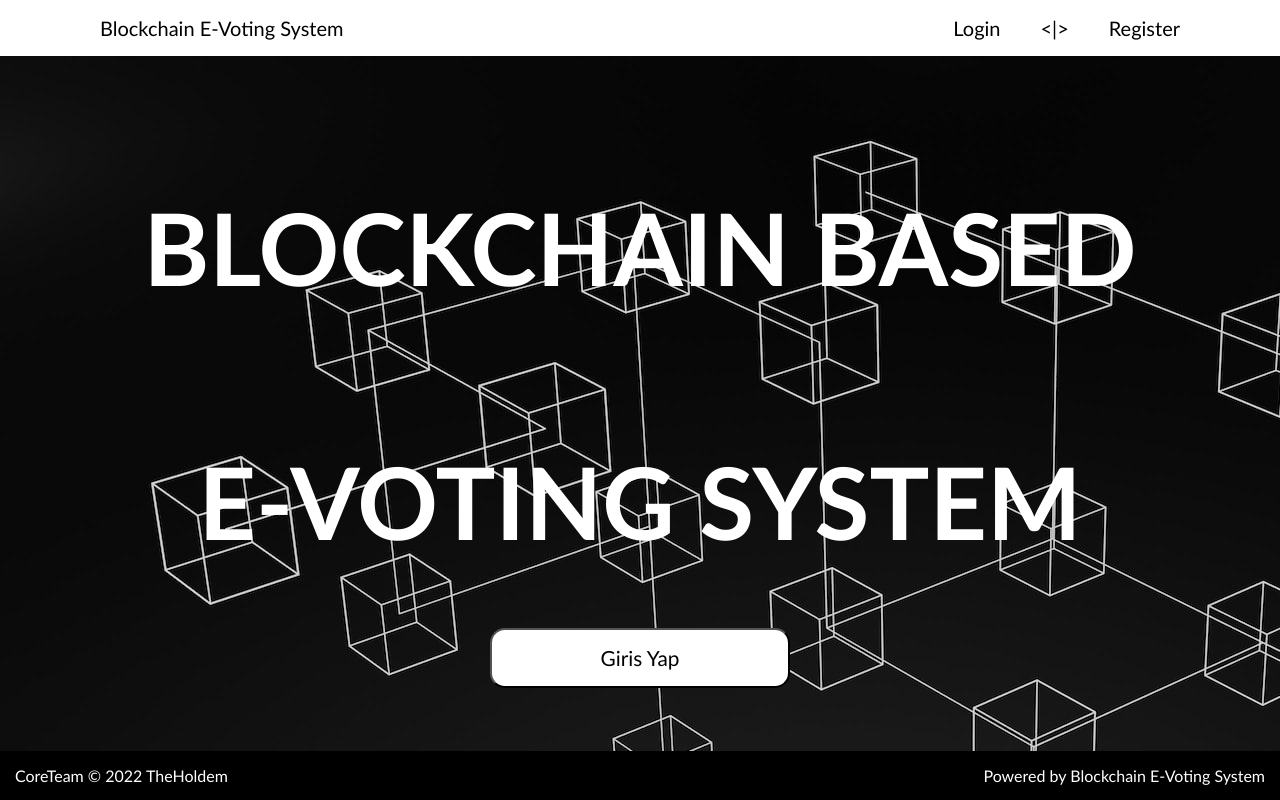
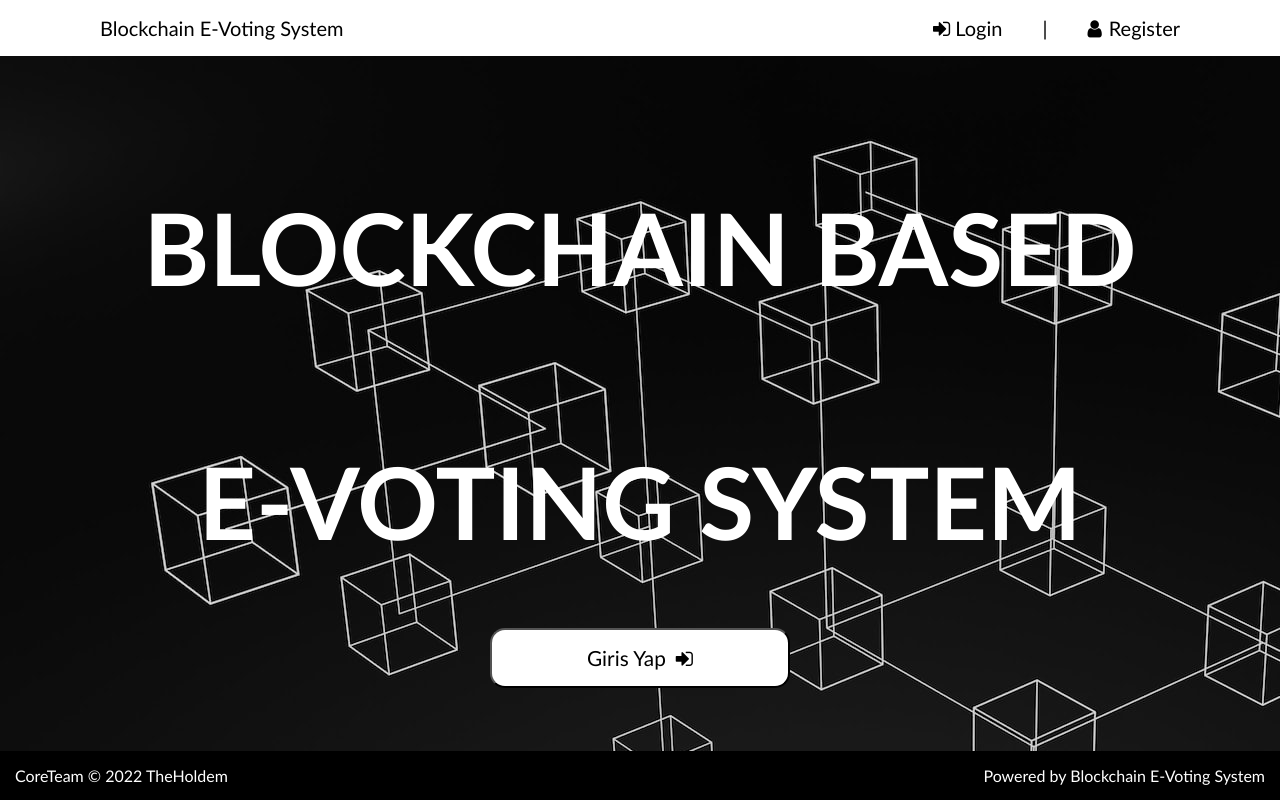
Before and after one commit to irfanysoydan/Thesis-FrontEnd, an Angular app: page / in a window 1280 px wide. Built offline with nearby package versions, Linux system fonts and the light colour scheme.

Commit message:
fix: fix designs

```diff
--- a/src/app/app-routing.module.ts
+++ b/src/app/app-routing.module.ts
@@ -5,6 +5,7 @@ import { HomeComponent } from './components/home/home.component';
 import { LoginComponent } from './components/login/login.component';
 import { MainComponent } from './components/main/main.component';
 import { RegisterComponent } from './components/register/register.component';
+import { AuthGuard } from './utils/auth-guard';
 
 const routes: Routes = [
   {
@@ -20,11 +21,11 @@ const routes: Routes = [
     component: RegisterComponent,
   },
   {
-    path: 'home',
+    path: 'home', canActivate: [AuthGuard],
     component: HomeComponent,
   },
   {
-    path: 'election',
+    path: 'election', canActivate: [AuthGuard],
     component: ElectionComponent,
   },
 ];
--- a/src/app/app.module.ts
+++ b/src/app/app.module.ts
@@ -14,6 +14,7 @@ import { MainComponent } from './components/main/main.component';
 import { HttpClientModule } from '@angular/common/http';
 import { HomeComponent } from './components/home/home.component';
 import { ElectionComponent } from './components/election/election.component';
+import { AuthGuard } from './utils/auth-guard';
 
 @NgModule({
   declarations: [
@@ -32,10 +33,9 @@ import { ElectionComponent } from './components/election/election.component';
     MatIconModule,
     MatToolbarModule,
     MatButtonModule,
-    HttpClientModule
-
+    HttpClientModule,
   ],
-  providers: [],
+  providers: [AuthGuard],
   bootstrap: [AppComponent],
 })
 export class AppModule {}
--- a/src/app/components/header/header.component.html
+++ b/src/app/components/header/header.component.html
@@ -1,12 +1,23 @@
 <div class="container">
   <p>
     <mat-toolbar color="primary">
-      <span onclick="window.location.href =''" style="cursor: pointer;">Blockchain E-Voting System</span>
+      <span onclick="window.location.href =''" style="cursor: pointer"
+        >Blockchain E-Voting System</span
+      >
       <span class="example-spacer"></span>
+      <div class="profile-section" *ngIf="isLogin">
 
-      <span onclick="window.location.href ='login'" style="cursor: pointer;">Login</span>
-      <span><|></span>
-      <span onclick="window.location.href ='register'" style="cursor: pointer;">Register</span>
+        <span (click)="Logout()" style="cursor: pointer"> <i class="fa fa-sign-out" style="font-size:20px;"></i> Çıkış Yap</span>
+      </div>
+      <div class="profile-section" *ngIf="!isLogin">
+        <span onclick="window.location.href ='login'" style="cursor: pointer"
+          ><i class="fa fa-sign-in" aria-hidden="true" style="margin-right: 5px; font-size: 20px;"></i>Login</span
+        >
+        <span>|</span>
+        <span onclick="window.location.href ='register'" style="cursor: pointer"
+          > <i class="fa fa-user" aria-hidden="true" style="margin-right: 7px; font-size: 20px;"></i>Register</span
+        >
+      </div>
     </mat-toolbar>
   </p>
 </div>
--- a/src/app/components/header/header.component.scss
+++ b/src/app/components/header/header.component.scss
@@ -8,6 +8,7 @@ span{
     margin: 0px 20px;
 }
 
+
 .container{
     width: 90%;
     height: auto;
--- a/src/app/components/header/header.component.ts
+++ b/src/app/components/header/header.component.ts
@@ -1,11 +1,26 @@
-import { Component } from '@angular/core';
-
+import { Component, OnInit } from '@angular/core';
+import { Router } from '@angular/router';
+import { LocalService } from 'src/app/services/local.service';
 
 @Component({
   selector: 'app-header',
   templateUrl: './header.component.html',
-  styleUrls: ['./header.component.scss']
+  styleUrls: ['./header.component.scss'],
 })
-export class HeaderComponent {
+export class HeaderComponent implements OnInit {
+  isLogin: boolean = false;
+  isAdmin: boolean = false;
+  constructor(private router: Router, private localStore: LocalService) {}
 
+  ngOnInit(): void {
+    this.isLogin = this.localStore.getData('isLoggedIn') == '1' ? true : false;
+    this.isAdmin = this.localStore.getData('isAdmin') == '1' ? true : false;
+  }
+
+  public Logout() {
+    this.localStore.clearData();
+    this.router.navigate(['/']).then(() => {
+      window.location.reload();
+    });
+  }
 }
--- a/src/app/components/main/main.component.html
+++ b/src/app/components/main/main.component.html
@@ -1,6 +1,6 @@
 <div class="main-component">
   <h1>BLOCKCHAIN BASED</h1>
   <h1>E-VOTING SYSTEM</h1>
-  <a href="login"><button>Giris Yap</button></a>
+  <a href="login"><button>Giris Yap<i class="fa fa-sign-in" aria-hidden="true" style="margin-left: 10px; font-size: 20px;"></i></button></a>
 
 </div>
--- a/src/app/components/main/main.component.scss
+++ b/src/app/components/main/main.component.scss
@@ -6,17 +6,21 @@
     height: 100%;
     background-image: url("../../../assets/blockchain.jpg");
     opacity: 1;
+
     h1 {
         font-size: 100px;
         color: white;
         font-family: 'Trebuchet MS', 'Lucida Sans Unicode', 'Lucida Grande', 'Lucida Sans', Arial, sans-serif;
     }
+
     button {
         font-family: 'Trebuchet MS', 'Lucida Sans Unicode', 'Lucida Grande', 'Lucida Sans', Arial, sans-serif;
         box-shadow: none;
         color: black;
         background-color: white;
         width: 80vw;
+        justify-content: center;
+        align-items: center;
         max-width: 300px;
         font-size: 1.3em;
         margin: auto;
--- /dev/null
+++ b/src/app/utils/auth-guard.ts
@@ -0,0 +1,22 @@
+import { Injectable } from '@angular/core';
+import { Router, CanActivate, ActivatedRouteSnapshot, RouterStateSnapshot, UrlTree } from '@angular/router';
+import { Observable } from 'rxjs';
+import { LocalService } from 'src/app/services/local.service';
+
+@Injectable()
+export class AuthGuard implements CanActivate {
+
+  constructor(private router: Router, private localStore: LocalService) { }
+
+  canActivate(route: ActivatedRouteSnapshot, state: RouterStateSnapshot): boolean | UrlTree | Observable<boolean | UrlTree> | Promise<boolean | UrlTree> {
+
+    if (this.localStore.getData('id')) {
+      // logged in so return true
+      return true;
+    }
+
+    // not logged in so redirect to login page with the return url
+    this.router.navigate(['/login'], { queryParams: { returnUrl: state.url } });
+    return false;
+  }
+}
--- a/src/index.html
+++ b/src/index.html
@@ -7,6 +7,7 @@
   <meta name="viewport" content="width=device-width, initial-scale=1">
   <link rel="icon" type="image/x-icon" href="favicon.ico">
   <link href="https://fonts.googleapis.com/icon?family=Material+Icons" rel="stylesheet">
+  <link rel="stylesheet" href="https://cdnjs.cloudflare.com/ajax/libs/font-awesome/4.7.0/css/font-awesome.min.css">
 </head>
 <body>
   <app-root></app-root>
```
